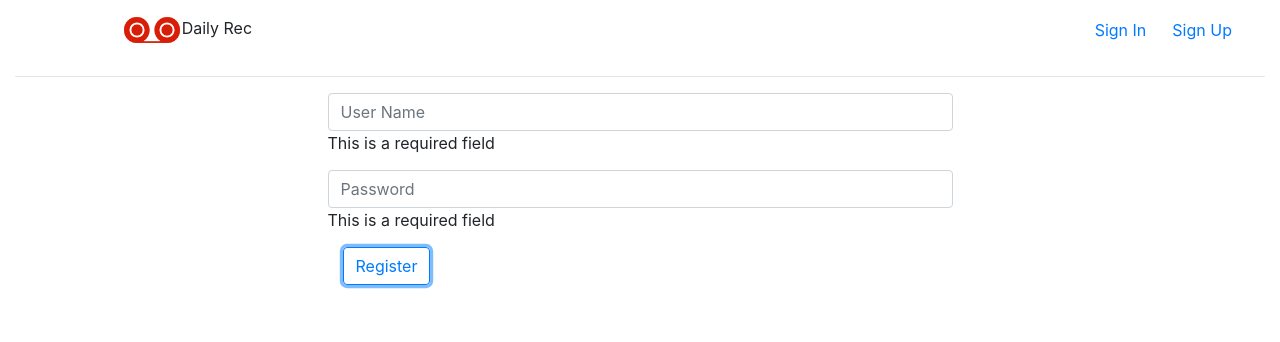
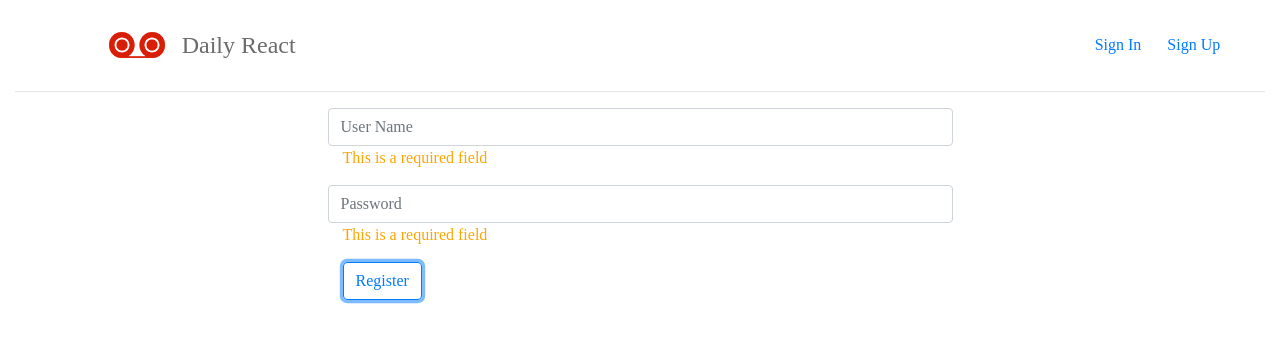
Before and after one commit to Dreamer0526/daily-rec, a React (Create React App) app: page /register in a window 1280 px wide. Both pictures are taken after a click on the button "Register". Shown: the top 342 px of the page. Built offline with nearby package versions, Linux system fonts and the light colour scheme.

Commit message:
add styles

```diff
--- a/src/components/Header.jsx
+++ b/src/components/Header.jsx
@@ -8,10 +8,14 @@ class Header extends Component {
   render() {
     return (
       <div id="app-header">
-        <Row className="align-items-center">
+        <Row className="half-margin-top align-items-center">
           <Col xs={{ size: 3, offset: 1 }}>
-            <img id="app-logo" src={logoUrl} alt="logo" />
-            <span>Daily Rec</span>
+            <Row className="align-items-center">
+              <img id="app-logo" src={logoUrl} alt="logo" />
+              <span id="app-name" className="half-padding-left">
+                Daily React
+              </span>
+            </Row>
           </Col>
           <Col xs={{ size: 2, offset: 6 }}>
             <Link type="login" />
--- a/src/css/_app-styleguide.scss
+++ b/src/css/_app-styleguide.scss
@@ -1,4 +1,10 @@
 @import "./_variables.scss";
 
+@import "./header.scss";
+@import "./input.scss";
 @import "./layout.scss";
-@import "./logo.scss";
+
+body {
+  font-family: "PingFang SC";
+  color: $color-text;
+}
--- a/src/css/_variables.scss
+++ b/src/css/_variables.scss
@@ -1,3 +1,7 @@
 $base-space: 30px;
 $half-space: $base-space/2;
 $dbl-space: $base-space*2;
+
+// Colors
+$color-text: rgb(107, 107, 107);
+$color-text-light: #C9CABB;
--- /dev/null
+++ b/src/css/header.scss
@@ -0,0 +1,7 @@
+#app-logo {
+  width: 60px
+}
+
+#app-name {
+  font-size: 24px
+}
--- /dev/null
+++ b/src/css/input.scss
@@ -0,0 +1,4 @@
+.field-description {
+  color: orange;
+  padding-left: $half-space;
+}
--- a/src/css/logo.scss
+++ /dev/null
@@ -1,3 +0,0 @@
-#app-logo {
-  width: 60px
-}
--- a/src/layouts/Register.jsx
+++ b/src/layouts/Register.jsx
@@ -63,7 +63,7 @@ class Register extends Component {
             onFocus={this.handleOnFocus}
             onChange={this.handleOnChange}
           />
-          <Fade in={desc.username} tag={"span"}>
+          <Fade in={desc.username} tag={"span"} className="field-description">
             {desc.username}
           </Fade>
         </Row>
@@ -76,16 +76,11 @@ class Register extends Component {
             onFocus={this.handleOnFocus}
             onChange={this.handleOnChange}
           />
-          <Fade in={desc.password} tag={"span"}>
+          <Fade in={desc.password} tag={"span"} className="field-description">
             {desc.password}
           </Fade>
         </Row>
-        <Button
-          outline
-          color="primary"
-          disabled={false}
-          onClick={this.handleOnSubmit}
-        >
+        <Button outline color="primary" onClick={this.handleOnSubmit}>
           Register
         </Button>
       </Form>
```
